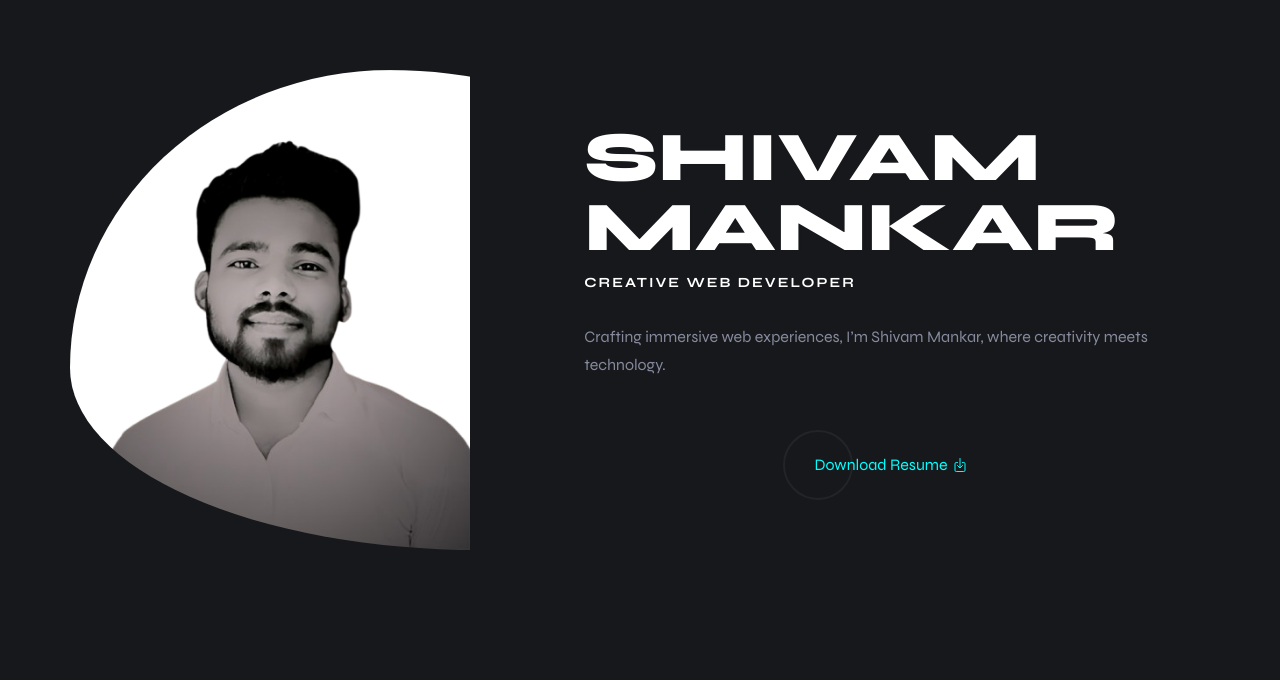
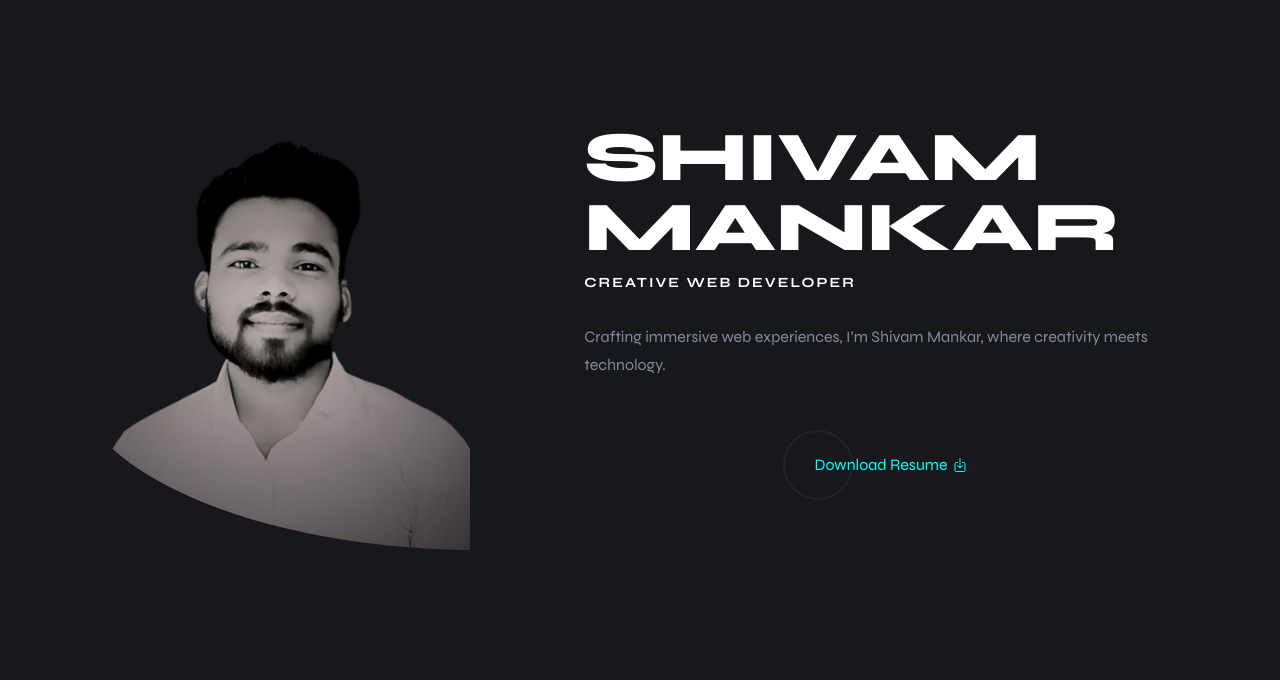
Before and after one commit to shiv8497/portfolio, a plain HTML site: page index.html in a window 1280 px wide. Shown: the part 120-800 px from the top of the page. Drawn offline with nearby package versions, Linux system fonts and the light colour scheme.

Commit message:
Update index.html

```diff
--- a/index.html
+++ b/index.html
@@ -126,7 +126,7 @@
             </p>
 
             <div class="hero-banner">
-              <img src="./assets/images/OgaP6kU5-removebg-preview (2).png" width="400" height="400" alt="Shivam mankar">
+              <img src="./assets/images/Rename photo.png" width="400" height="400" alt="Shivam mankar">
             </div>
 
             <p class="section-text">
```
